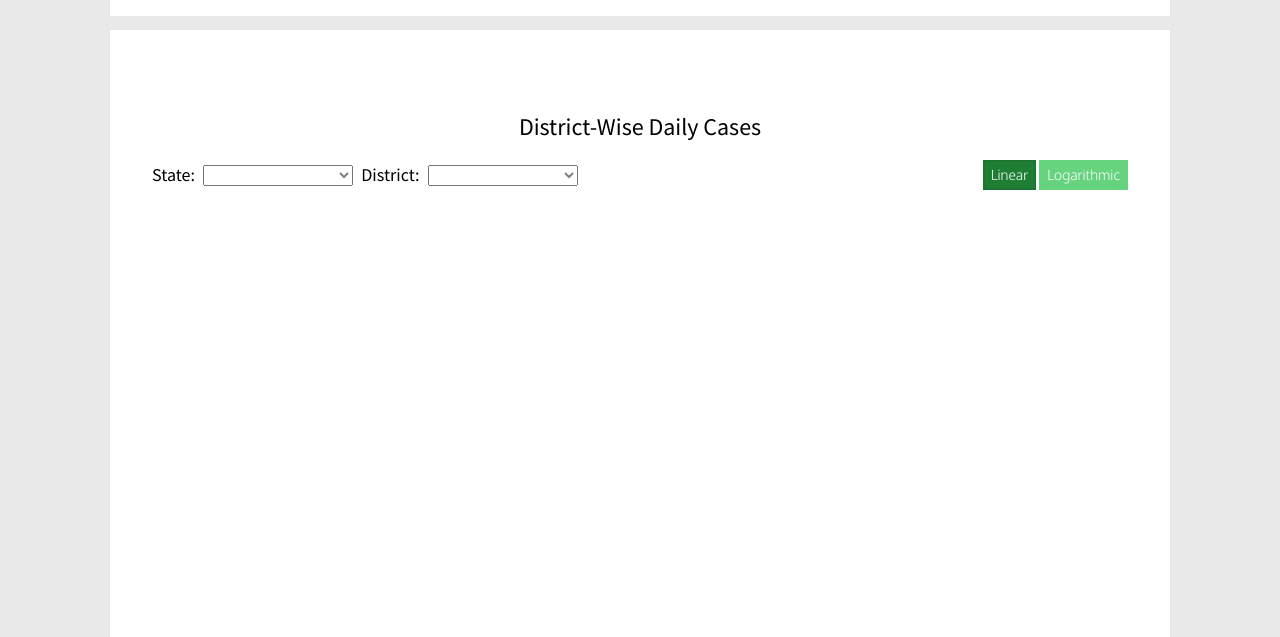
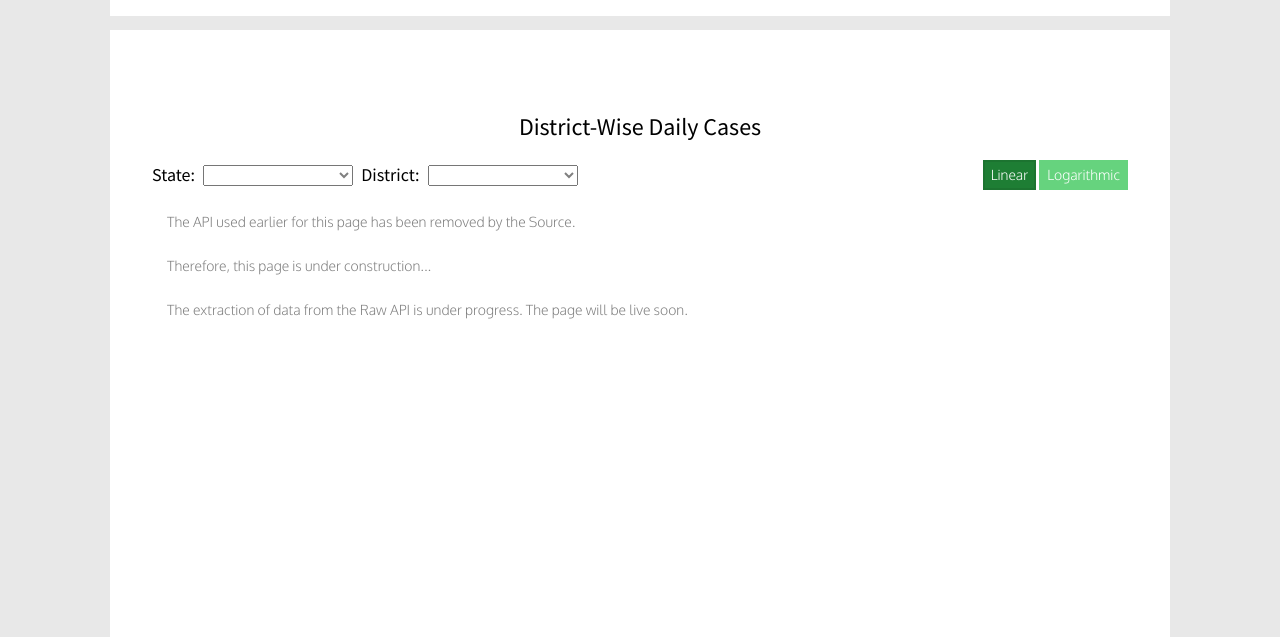
Before and after one commit to NaguAero/covid19india, a plain HTML site: page DistrictWise.html in a window 1280 px wide. Shown: the part 163-800 px from the top of the page. Drawn offline with nearby package versions, Linux system fonts and the light colour scheme; no server answers; files whose address does not match are found by name.

Commit message:
Update DistrictWise.html

```diff
--- a/DistrictWise.html
+++ b/DistrictWise.html
@@ -128,6 +128,12 @@
 					<button id = "1" type="button" class = "btn-primary">Logarithmic</button>
 				</div>
 			</div>
+			<div class="col-md-8 col-md-offset-0 animate-box">
+			<p> The API used earlier for this page has been removed by the Source.</p>
+			<p> Therefore, this page is under construction... </p>
+			<p> The extraction of data from the Raw API is under progress. The page will be live soon. </p>
+
+			</div>
 			<div class="row animate-box">
 				<div class="col-md-6 animate-box">
 					<canvas id="maha" style="width: 100%; height:400px;" >
```
